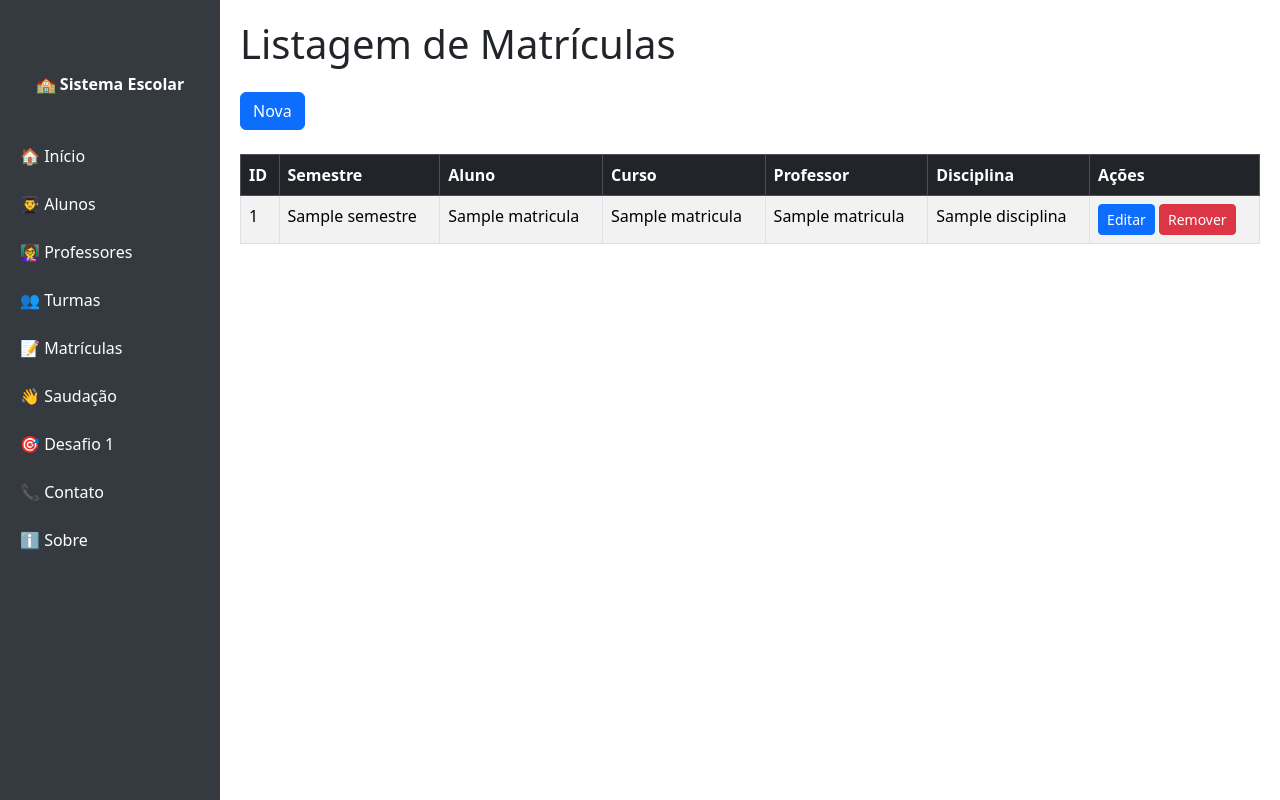
After one commit to joaopedro3131/projeto_flask, a Flask app: page /matricula in a window 1280 px wide. The commit adds this page. Run offline with Flask 3, Linux system fonts and the light colour scheme; a database or web service that is not in the repository returns one stand-in record (values such as "Sample title"); some libraries are stand-ins or nearby versions.

Commit message:
16/11/2026

```diff
--- a/app.py
+++ b/app.py
@@ -3,6 +3,7 @@ from flask import Flask, render_template, request, redirect, flash
 from dao.aluno_dao import AlunoDAO
 from dao.professor_dao import ProfessorDAO
 from dao.turma_dao import TurmaDAO
+from dao.matricula_dao import MatriculaDAO
 
 
 app = Flask(__name__)
@@ -174,6 +175,56 @@ def remover_turma(id):
 
 
 
+# --- ROTAS DE MATRÍCULA CORRIGIDAS ---
+
+@app.route('/matricula')
+def listar_matriculas():
+    lista = MatriculaDAO().listar_matriculas()
+    return render_template('matricula/lista.html', lista=lista)
+
+@app.route('/matricula/form')
+def formulario_matricula():
+    lista_alunos = AlunoDAO().listar_alunos()
+    lista_turmas = TurmaDAO().listar_turmas()
+    return render_template('matricula/form.html', matricula=None, lista_alunos=lista_alunos, lista_turmas=lista_turmas)
+
+@app.route('/matricula/salvar', methods=['POST'])
+@app.route('/matricula/salvar/<int:id>', methods=['POST'])
+def salvar_matricula(id=None):
+    aluno_id = request.form['aluno_id']
+    turma_id = request.form['turma_id']
+
+    dao = MatriculaDAO()
+    resultado = dao.salvar(id, aluno_id, turma_id)
+
+    if resultado["status"] == "ok":
+        flash("Matrícula realizada com sucesso!", "success")
+    else:
+        flash(resultado["mensagem"], "danger")
+
+    return redirect('/matricula')
+
+@app.route('/matricula/editar/<int:id>')
+def editar_matricula(id):
+    lista_alunos = AlunoDAO().listar_alunos()
+    lista_turmas = TurmaDAO().listar_turmas()
+    matricula = MatriculaDAO().buscar_por_id(id)
+    return render_template('matricula/form.html', matricula=matricula, lista_alunos=lista_alunos, lista_turmas=lista_turmas)
+
+@app.route('/matricula/remover/<int:id>')
+def remover_matricula(id):
+    dao = MatriculaDAO()
+    resultado = dao.remover(id)
+    if resultado["status"] == "ok":
+        flash("Matrícula removida com sucesso!", "success")
+    else:
+        flash(resultado["mensagem"], "danger")
+    return redirect('/matricula')
+
+
+
+
+
 
 
 @app.route('/saudacao1/<nome>')
--- /dev/null
+++ b/dao/matricula_dao.py
@@ -0,0 +1,66 @@
+from dao.db_config import get_connection
+
+class MatriculaDAO:
+
+    def listar_matriculas(self):
+        conn = get_connection()
+        cursor = conn.cursor()
+        # Faz o JOIN entre matricula, aluno, turma, curso e professor para exibir todos os dados da tabela da foto
+        sql = """
+            SELECT
+                matricula.id,
+                turma.semestre,
+                aluno.nome,
+                curso.nome_curso,
+                professor.nome,
+                professor.disciplina
+            FROM matricula
+            JOIN aluno ON matricula.aluno_id = aluno.id
+            JOIN turma ON matricula.turma_id = turma.id
+            JOIN curso ON turma.curso_id = curso.id
+            JOIN professor ON turma.professor_id = professor.id
+            ORDER BY matricula.id DESC
+        """
+        cursor.execute(sql)
+        lista = cursor.fetchall()
+        conn.close()
+        return lista
+
+    def salvar(self, id, aluno_id, turma_id):
+        conn = get_connection()
+        cursor = conn.cursor()
+        try:
+            if id:
+                cursor.execute("""
+                    UPDATE matricula SET aluno_id = %s, turma_id = %s WHERE id = %s
+                """, (aluno_id, turma_id, id))
+            else:
+                cursor.execute("""
+                    INSERT INTO matricula (aluno_id, turma_id) VALUES (%s, %s)
+                """, (aluno_id, turma_id))
+            conn.commit()
+            return {"status": "ok"}
+        except Exception as e:
+            return {"status": "erro", "mensagem": str(e)}
+        finally:
+            conn.close()
+
+    def buscar_por_id(self, id):
+        conn = get_connection()
+        cursor = conn.cursor()
+        cursor.execute("SELECT id, aluno_id, turma_id FROM matricula WHERE id = %s", (id,))
+        registro = cursor.fetchone()
+        conn.close()
+        return registro
+
+    def remover(self, id):
+        conn = get_connection()
+        cursor = conn.cursor()
+        try:
+            cursor.execute("DELETE FROM matricula WHERE id = %s", (id,))
+            conn.commit()
+            return {"status": "ok"}
+        except Exception as e:
+            return {"status": "erro", "mensagem": f"Erro: {str(e)}"}
+        finally:
+            conn.close()
--- a/templates/cabecalho.html
+++ b/templates/cabecalho.html
@@ -53,6 +53,7 @@
         <a href="/aluno">👨‍🎓 Alunos</a>
         <a href="/professor">👩‍🏫 Professores</a>
         <a href="/turma">👥 Turmas</a>
+        <a href="/matricula">📝 Matrículas</a>
         <a href="/saudacao1/Testando">👋 Saudação</a>
         <a href="/desafio1">🎯 Desafio 1</a>
         <a href="/contato">📞 Contato</a>
--- /dev/null
+++ b/templates/matricula/lista.html
@@ -0,0 +1,50 @@
+{% include 'cabecalho.html' %}
+
+<h1 class="mb-4">Listagem de Matrículas</h1>
+
+<div class="mt-3 mb-4">
+    <a href="/matricula/form" class="btn btn-primary">Nova</a>
+</div>
+
+<div class="row">
+    <div class="col-12">
+        <table class="table table-bordered table-striped">
+            <thead class="table-dark">
+                <tr>
+                    <th>ID</th>
+                    <th>Semestre</th>
+                    <th>Aluno</th>
+                    <th>Curso</th>
+                    <th>Professor</th>
+                    <th>Disciplina</th>
+                    <th>Ações</th>
+                </tr>
+            </thead>
+
+            <tbody>
+                {% for item in lista %}
+                <tr>
+                    <td>{{ item[0] }}</td>
+                    <td>{{ item[1] }}</td>
+                    <td>{{ item[2] }}</td>
+                    <td>{{ item[3] }}</td>
+                    <td>{{ item[4] }}</td>
+                    <td>{{ item[5] }}</td>
+                    <td>
+                        <a href="/matricula/editar/{{ item[0] }}" class="btn btn-primary btn-sm">
+                            Editar
+                        </a>
+                        <a href="/matricula/remover/{{ item[0] }}"
+                           class="btn btn-danger btn-sm"
+                           onclick="return confirm('Tem certeza que deseja remover esta matrícula?');">
+                            Remover
+                        </a>
+                    </td>
+                </tr>
+                {% endfor %}
+            </tbody>
+        </table>
+    </div>
+</div>
+
+{% include 'rodape.html' %}
```
Also changed, not shown: templates/matricula/form.html (added, +44 -0 lines).
